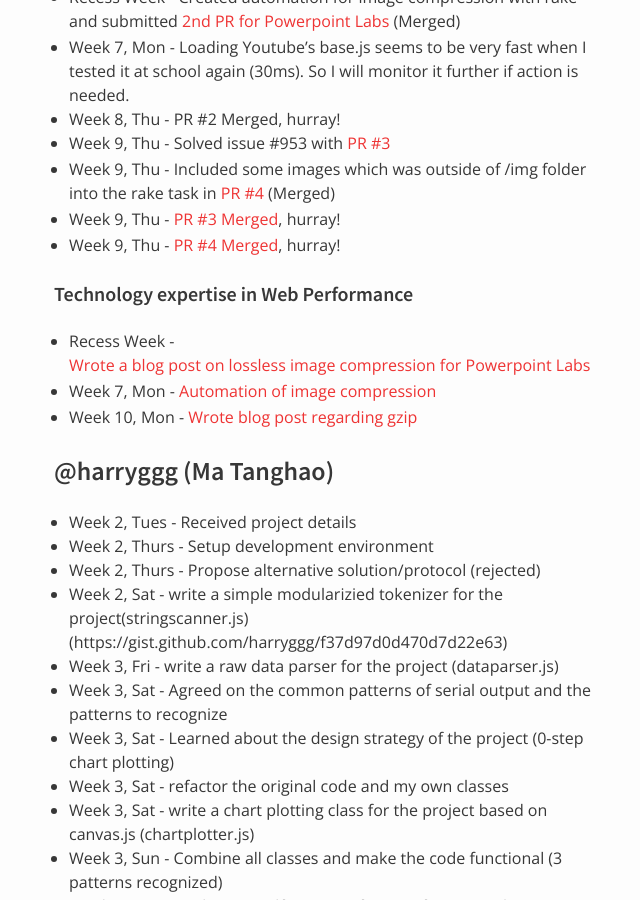
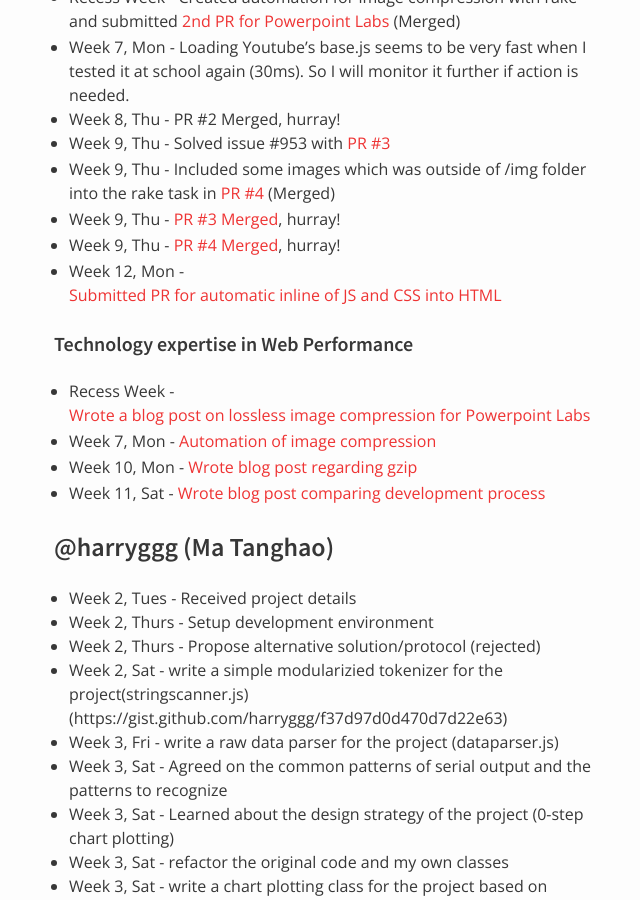
Before and after one commit to nus-oss/cs3281-AY1516S2-website, a Jekyll site: the page built from teams/codebender.md, in a window 1280 px wide and 900 px high, scrolled down 11327 px. Shown: the whole window, without its empty margins (316-956 px from the left). Built offline with Jekyll 4.4.1, drawn with Linux system fonts in a browser that asks for light colours; some of the changed text lies outside the part shown.

Commit message:
Alex update week 12

```diff
--- a/teams/codebender.md
+++ b/teams/codebender.md
@@ -344,11 +344,13 @@
 * Week 9, Thu - Included some images which was outside of /img folder into the rake task in [PR #4](https://github.com/PowerPointLabs/PowerPointLabs-Website/pull/30) (Merged)
 * Week 9, Thu - [PR #3 Merged](https://github.com/PowerPointLabs/PowerPointLabs-Website/pull/29), hurray!
 * Week 9, Thu - [PR #4 Merged](https://github.com/PowerPointLabs/PowerPointLabs-Website/pull/30), hurray!
+* Week 12, Mon - [Submitted PR for automatic inline of JS and CSS into HTML](https://github.com/PowerPointLabs/PowerPointLabs-Website/pull/32)
 
 #### Technology expertise in Web Performance
 * Recess Week - [Wrote a blog post on lossless image compression for Powerpoint Labs](http://alexyy.com/2016/02/22/image-compression/)
 * Week 7, Mon - [Automation of image compression](http://alexyy.com/2016/02/29/automated-image-compression/)
 * Week 10, Mon - [Wrote blog post regarding gzip](http://alexyy.com/2016/03/21/gzip-benefits/)
+* Week 11, Sat - [Wrote blog post comparing development process](http://alexyy.com/2016/04/02/process-differences/)
 
 ### @harryggg (Ma Tanghao)
 * Week 2, Tues - Received project details
```
Also changed, not shown: other parts of teams/codebender.md (+2 -2 lines).
